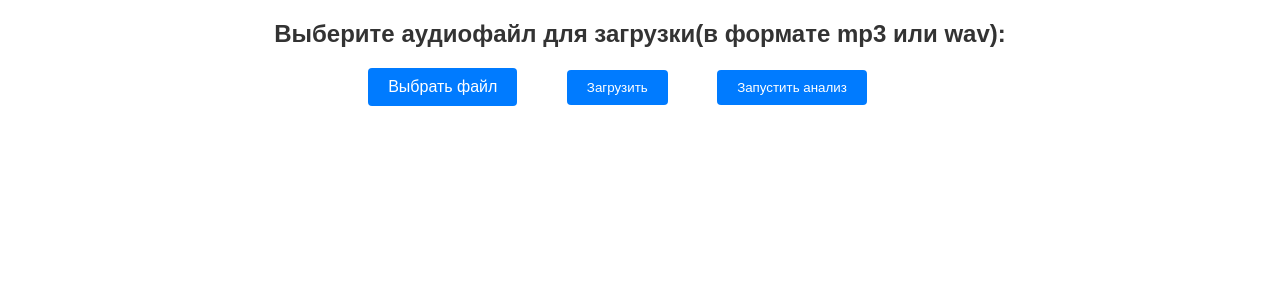
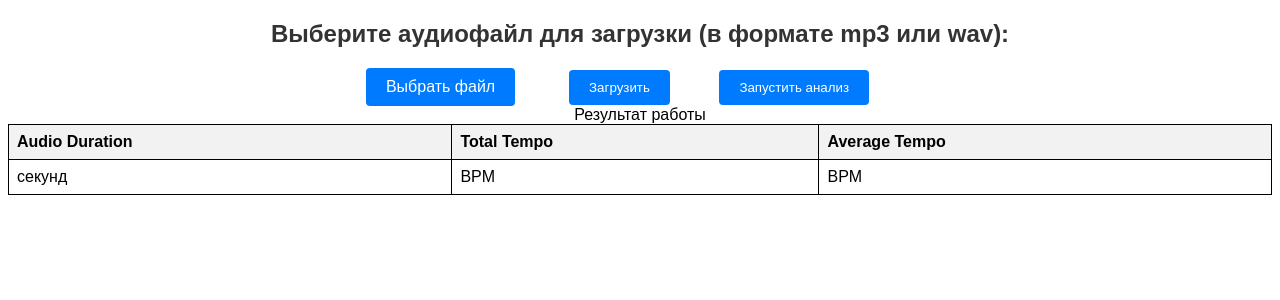
Before and after one commit to vlad-uchiha/Diplom, a Flask app: page / in a window 1280 px wide. Shown: the top 300 px of the page. Run offline with Flask 3, Linux system fonts and the light colour scheme.

Commit message:
последняя версия без вывода графиков

```diff
--- a/flask_proj/app.py
+++ b/flask_proj/app.py
@@ -1,9 +1,12 @@
 from flask import Flask, render_template, request, jsonify
+from abra import run_abra_script
+import matplotlib
 import os
 
 app = Flask(__name__)
+matplotlib.use('Agg')
 
-UPLOAD_FOLDER = 'flask_proj/uploads'
+UPLOAD_FOLDER = 'uploads'
 if not os.path.exists(UPLOAD_FOLDER):
     os.makedirs(UPLOAD_FOLDER)
 
@@ -30,5 +33,45 @@
     else:
         return jsonify({'error': 'Error uploading file'})
 
+@app.route('/upload_filename', methods=['POST'])
+def upload_filename():
+    try:
+        uploaded_filename = request.json.get('filename')
+        if uploaded_filename:
+            # Здесь вы можете выполнить дополнительные действия с именем файла
+            return jsonify({'message': 'Имя файла успешно получено'})
+        else:
+            return jsonify({'error': 'Имя файла не было передано'})
+    except Exception as e:
+        return jsonify({'error': str(e)})
+
+@app.route('/run_abra_script', methods=['POST'])
+def run_abra_script_route():
+    try:
+        uploaded_filename = request.json.get('filename')
+        if uploaded_filename:
+            # Запускаем скрипт Abra
+            result = run_abra_script(uploaded_filename)
+            print(result)
+            # return jsonify({'message': 'Скрипт отработал', 'output': result})
+
+            return jsonify({
+                'message': 'Скрипт Abra успешно выполнен',
+                'output':
+                    {
+                        # 'image_path': result['image_path'],  # Передаем путь к изображению
+                        'average_tempos': result['average_tempos'],
+                        'total_tempo': result['total_tempo'],
+                        'average_tempo': result['average_tempo'],
+                        'audio_duration': result['audio_duration']
+
+                    }
+            })
+        else:
+            return jsonify({'error': 'Имя файла не было передано'})
+    except Exception as e:
+        return jsonify({'error': str(e)})
+
+
 if __name__ == '__main__':
     app.run(debug=True)
--- a/flask_proj/static/style.css
+++ b/flask_proj/static/style.css
@@ -33,3 +33,27 @@
 .custom-file-upload input[type="file"] {
     display: none;
 }
+
+.table_style {
+    border-collapse: collapse;
+    width: 100%;
+  }
+
+  .table_style th, .table_style td {
+    border: 1px solid black;
+    padding: 8px;
+    text-align: left;
+  }
+
+  .table_style th {
+    background-color: #f2f2f2; /* Цвет фона для заголовков */
+  }
+
+  .table_style tr:nth-child(even) {
+    background-color: #f2f2f2; /* Цвет фона для четных строк */
+  }
+
+  #fileName {
+    display: inline-block; /* Растянуть элемент по ширине содержимого */
+    width: auto; /* Автоматически определить ширину */
+}
--- a/flask_proj/templates/index.html
+++ b/flask_proj/templates/index.html
@@ -7,7 +7,7 @@
     <link rel="stylesheet" type="text/css" href="{{ url_for('static', filename='style.css') }}">
 </head>
 <body>
-    <h2>Выберите аудиофайл для загрузки(в формате mp3 или wav):</h2>
+    <h2>Выберите аудиофайл для загрузки (в формате mp3 или wav):</h2>
     <label for="audioFileInput" class="custom-file-upload">
         <input type="file" id="audioFileInput" accept=".mp3, .wav">
         Выбрать файл
@@ -16,6 +16,32 @@
     <span id="fileName"></span>
     <button onclick="uploadAudio()">Загрузить</button>
     <button onclick="runAbraScript()">Запустить анализ</button>
+        <br>
+    <div id="scriptResult"></div>
+    <table border="1" class="table_style">
+        <caption>Результат работы</caption>
+        <thead>
+            <tr>
+                <th>Audio Duration</th>
+                <th>Total Tempo</th>
+                <!-- <th>Average Tempos</th> -->
+                <th>Average Tempo</th>
+            </tr>
+        </thead>
+        <tbody>
+            <tr>
+                <td><span id="audio_duration"></span> секунд</td>
+                <td><span id="total_tempo"></span> BPM</td>
+                <!-- <td><span id="average_tempos"></span></td> -->
+                <td><span id="average_tempo"></span> BPM</td>
+            </tr>
+        </tbody>
+    </table>
+        <!-- <p>Audio Duration: <span id="audio_duration"></span></p>
+        <p>Total Tempo: <span id="total_tempo"></span></p>
+        <p>Average Tempos: <span id="average_tempos"></span></p>
+        <p>Average Tempo: <span id="average_tempo"></span></p>
+        <img id="abra_image" src="" alt="Abra Image"> -->
 
     <script>
         document.getElementById('audioFileInput').addEventListener('change', function() {
@@ -40,6 +66,22 @@
                     .then(response => response.json())
                     .then(data => {
                         alert('Аудиофайл успешно загружен!');
+                        // Отправить имя файла на сервер
+                        const fileName = file.name;
+                        fetch('/upload_filename', {
+                            method: 'POST',
+                            headers: {
+                                'Content-Type': 'application/json'
+                            },
+                            body: JSON.stringify({ filename: fileName })
+                        })
+                        .then(response => response.json())
+                        .then(data => {
+                            console.log(data.message);
+                        })
+                        .catch(error => {
+                            console.error('Ошибка при отправке имени файла:', error);
+                        });
                     })
                     .catch(error => {
                         console.error('Ошибка при загрузке аудиофайла:', error);
@@ -54,18 +96,37 @@
         }
 
         function runAbraScript() {
+            const fileName = document.getElementById('fileName').textContent;
             fetch('/run_abra_script', {
-                method: 'POST'
+                method: 'POST',
+                headers: {
+                    'Content-Type': 'application/json'
+                },
+                body: JSON.stringify({ filename: fileName })
             })
             .then(response => response.json())
             .then(data => {
-                alert('Результат: ' + data.message);
+                if (data.error) {
+                    console.error('Произошла ошибка:', data.error);
+                    alert('Произошла ошибка при запуске скрипта.');
+                } else if (data.output) {
+                    // document.getElementById("average_tempos").textContent = data.output.average_tempos;
+                    document.getElementById("average_tempo").textContent = data.output.average_tempo;
+                    document.getElementById("audio_duration").textContent = data.output.audio_duration;
+                    document.getElementById("total_tempo").textContent = data.output.total_tempo;
+                    // Здесь также можно использовать data.output.image_path для отображения изображения
+                }
+                else {
+                    console.error('Произошла ошибка: Отсутствует выходной объект.');
+                    alert('Произошла ошибка при запуске скрипта: Отсутствует выходной объект.');
+}
             })
             .catch(error => {
                 console.error('Произошла ошибка:', error);
                 alert('Произошла ошибка при запуске скрипта.');
             });
         }
+
     </script>
 </body>
 </html>
```
Also changed, not shown: flask_proj/abra.py (+10 -9 lines).
